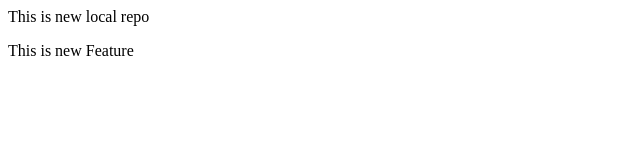
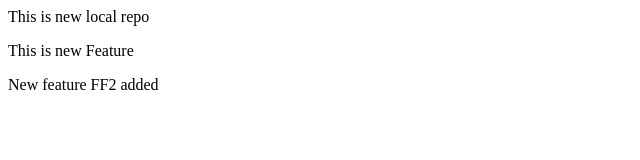
Before and after one commit to mcmchm-dev/localRepo, a plain HTML site: page index.html in a window 1280 px wide. Shown: the whole page, without its empty margins (0-640 px from the left). Drawn offline with Linux system fonts and the light colour scheme.

Commit message:
features added in index and readme updated

```diff
--- a/index.html
+++ b/index.html
@@ -1,2 +1,3 @@
 <p> This is new local repo</p>
 <p> This is new Feature</p>
+<p> New feature FF2 added</p>
```
Also changed, not shown: 1 other file.
